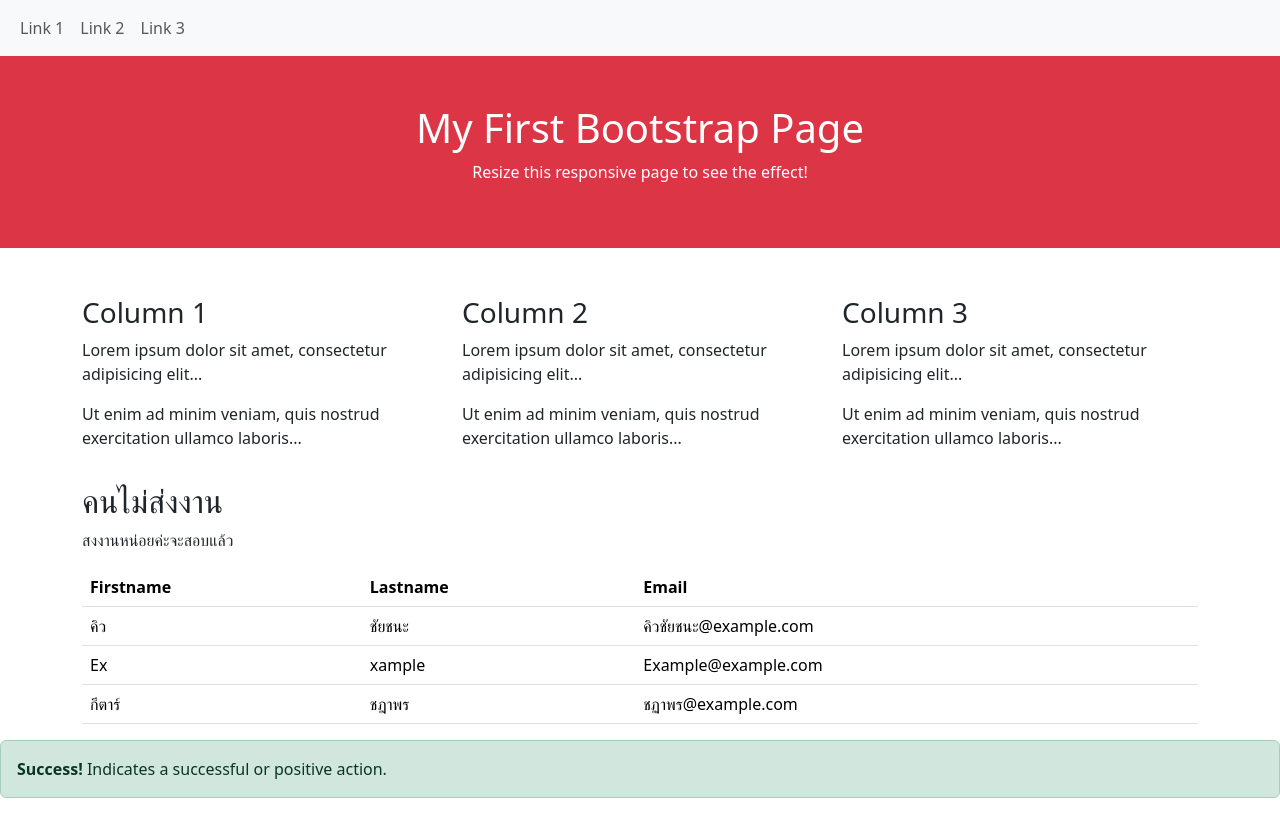
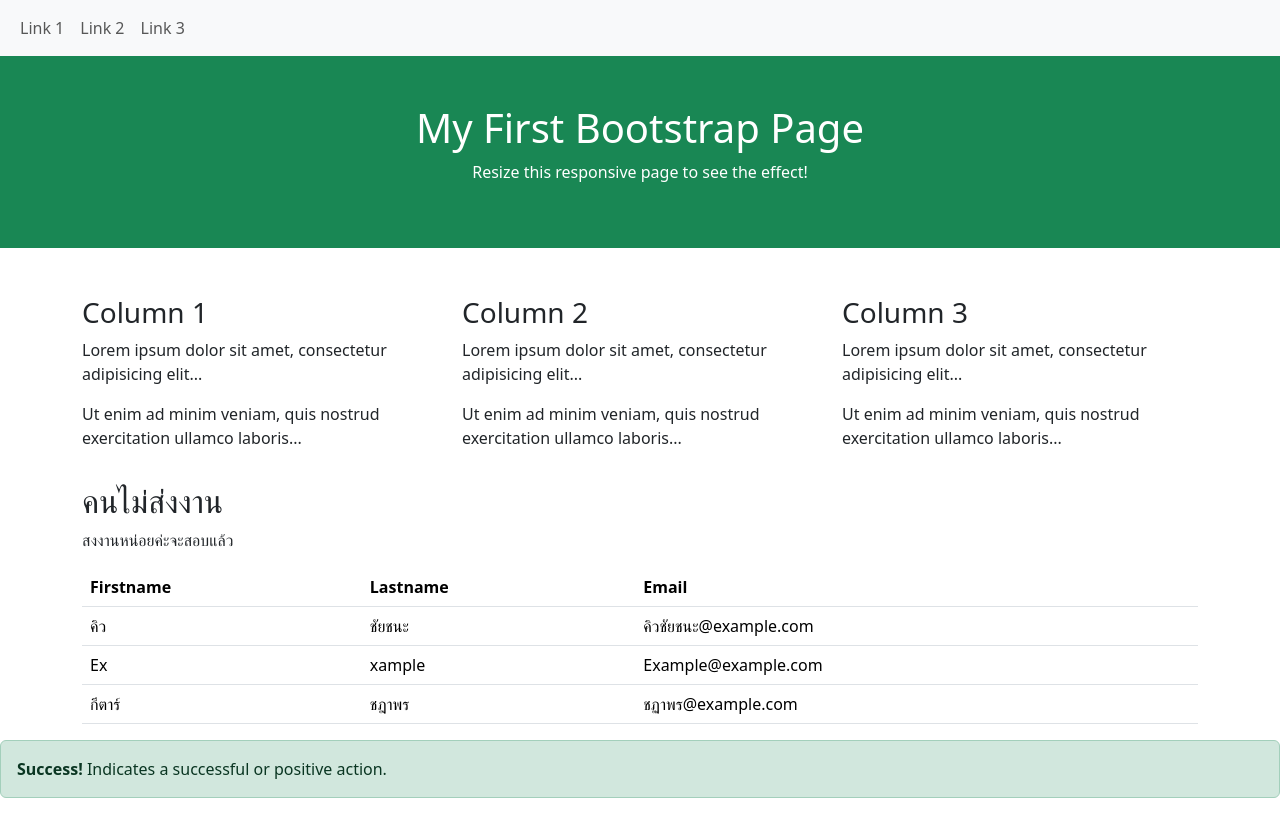
Before and after one commit to tharathepmuwmuw-hub/bootstrap, a plain HTML site: page index.html in a window 1280 px wide. Drawn offline with nearby package versions, Linux system fonts and the light colour scheme.

Commit message:
Update index.html

```diff
--- a/index.html
+++ b/index.html
@@ -28,7 +28,7 @@
 </head>
 <body>
 
-<div class="container-fluid p-5 bg-danger text-white text-center">
+<div class="container-fluid p-5 bg-success text-white text-center">
   <h1>My First Bootstrap Page</h1>
   <p>Resize this responsive page to see the effect!</p>
 </div>
```
